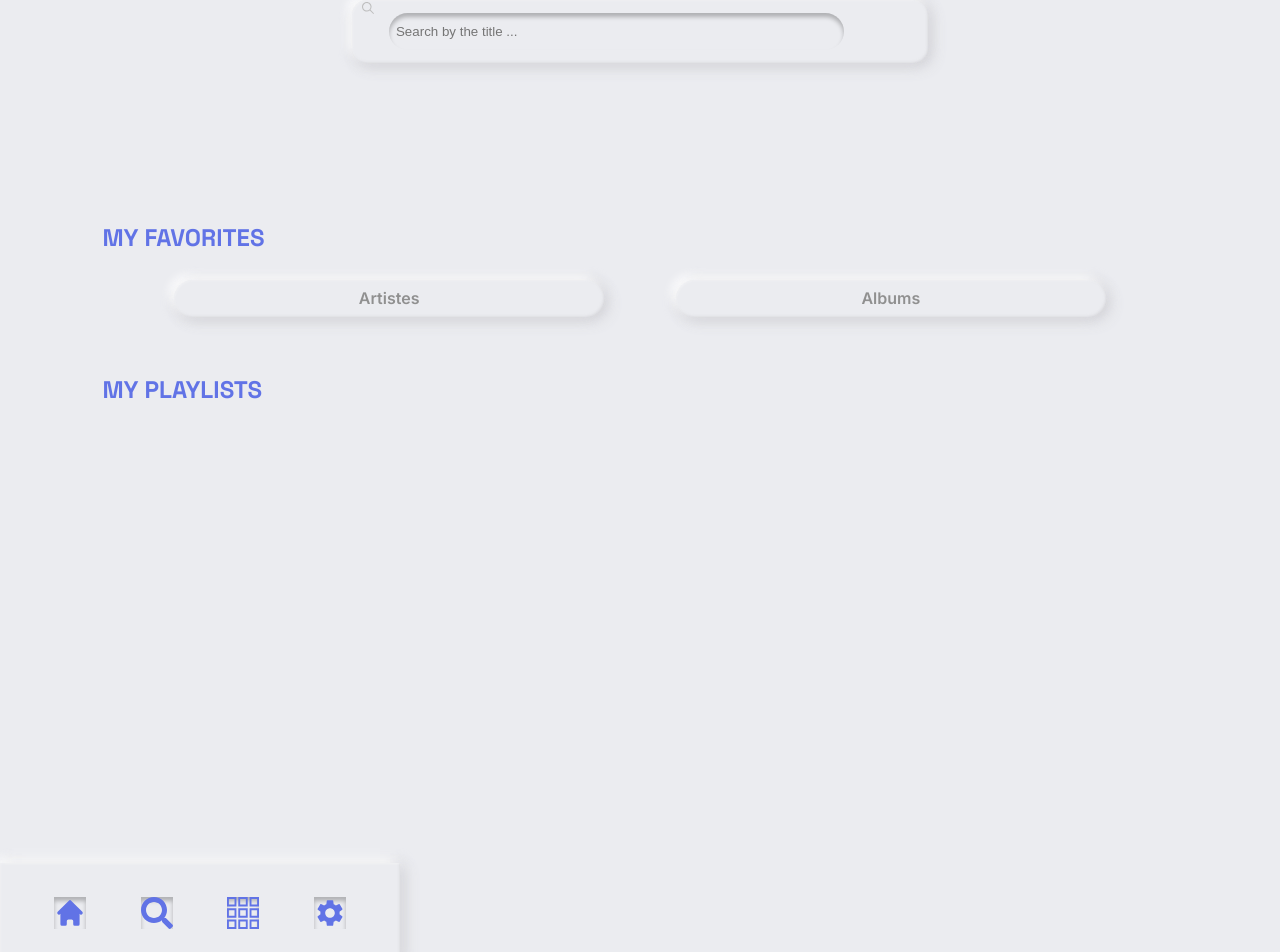
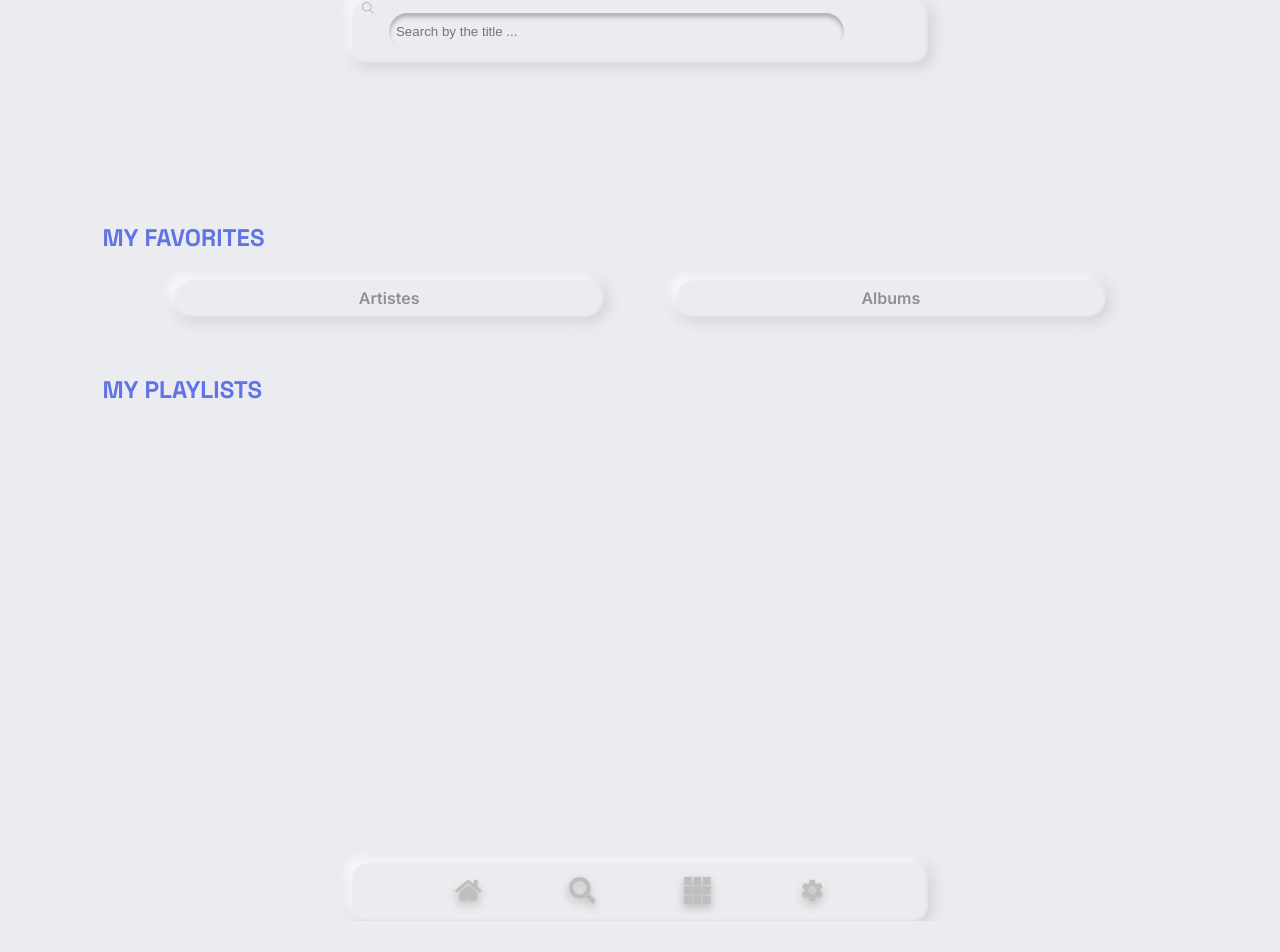
Before and after one commit to WildCodeSchool/2023-02-js-btz-wild-note, a React (Create React App) app: page /library in a window 1280 px wide. Shown: the top 952 px of the page. After the commit the page ends 921 px from the top, so only its background shows below. Built offline with nearby package versions, Linux system fonts and the light colour scheme.

Commit message:
mis à jour navbar

```diff
--- a/src/components/navbar/Navbar.css
+++ b/src/components/navbar/Navbar.css
@@ -1,14 +1,19 @@
 .Navbar {
-    width: 400px;
-    height: 100px;
-    color: var(--main-color);
+    width: 45%;
     background-color:var(--bg-color);
     display: flex;
     align-items: center;
     justify-content: space-evenly;
+    margin: auto;
+    padding: 0.9em;
+    border-radius: 15px;
     box-shadow: var(--main-card-effect);
 }
 
-/* .HiHome {
-    box-shadow: var(--main-card-effect);
-} */
+button {
+    color: var(--light-font);
+    border-style: none;
+    border-radius: 15px;
+}
+
+button:hover {color:var(--main-color)}
--- a/src/components/navbar/Navbar.jsx
+++ b/src/components/navbar/Navbar.jsx
@@ -1,8 +1,8 @@
 //icons
-import { HiHome } from 'react-icons/hi';
+import {FaHome } from 'react-icons/fa';
 import { FaSearch } from 'react-icons/fa';
 import { MdSettings } from 'react-icons/md';
-import { TfiLayoutGrid3 } from 'react-icons/tfi';
+import { TfiLayoutGrid3Alt } from 'react-icons/tfi';
 
 import React from 'react'
 import './Navbar.css';
@@ -10,10 +10,11 @@ import './Navbar.css';
 const Navbar = () => {
   return (
     <div className='Navbar'>
-        <HiHome style={{height: "2em", width: "2em", boxShadow: "var(--general-innerShadow)"}} />
-        <FaSearch style={{height: "2em", width: "2em", boxShadow: "var(--general-innerShadow)"}}/>
-        <TfiLayoutGrid3 style={{height: "2em", width: "2em", boxShadow: "var(--general-innerShadow)"}}/>
-        <MdSettings style={{height: "2em", width: "2em", boxShadow: "var(--general-innerShadow)"}}/>
+        {/* <img src={home} alt="home" className='home-icon'/> */}
+        <button className='button Home'><FaHome style={{height: "2em", width: "2em", filter: "drop-shadow(0px 4px 4px rgba(0, 0, 0, 0.25))"}}/></button>
+        <button className='button Search'><FaSearch style={{height: "2em", width: "2em", filter: "drop-shadow(0px 4px 4px rgba(0, 0, 0, 0.25))"}}/></button>
+        <button className='button Grid'><TfiLayoutGrid3Alt style={{height: "2em", width: "2em", filter: "drop-shadow(0px 4px 4px rgba(0, 0, 0, 0.25))"}}/></button>
+        <button className='button Settings'><MdSettings style={{height: "2em", width: "2em", filter: "drop-shadow(0px 4px 4px rgba(0, 0, 0, 0.25))"}}/></button>
         </div>
   )
 }
```
